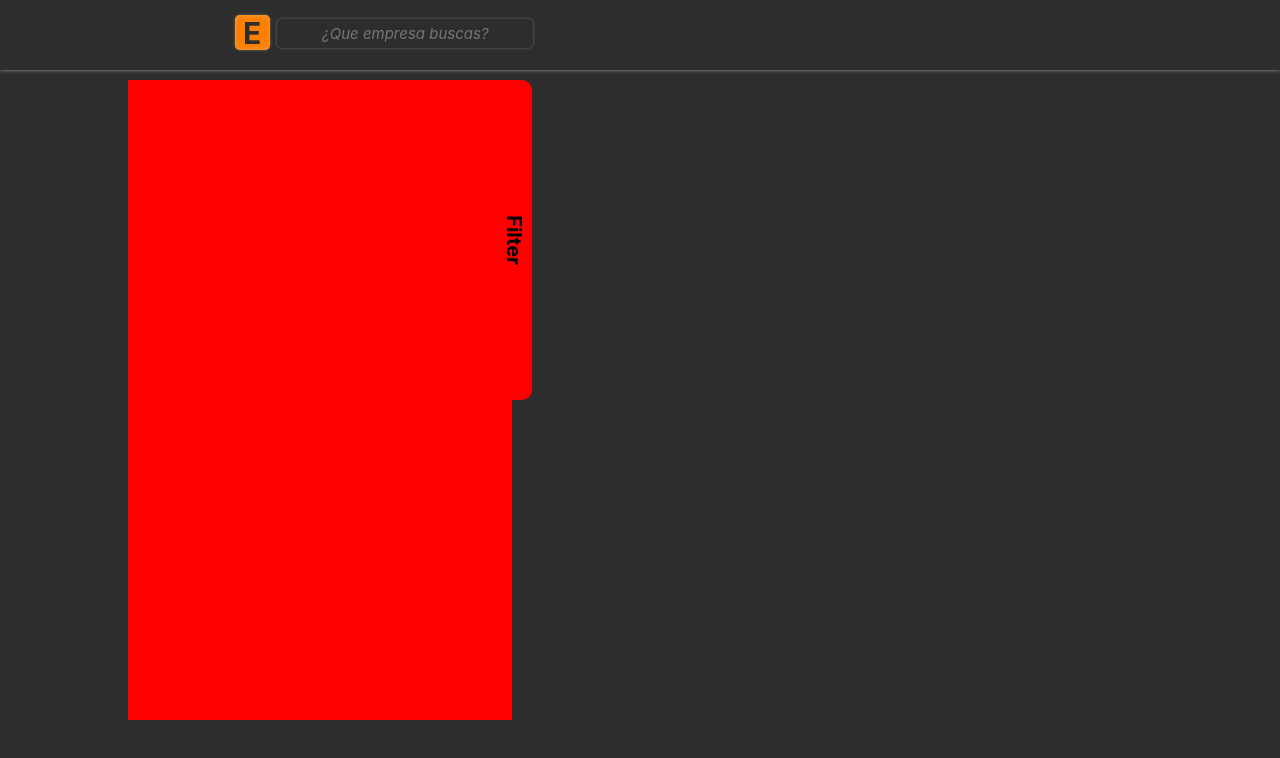
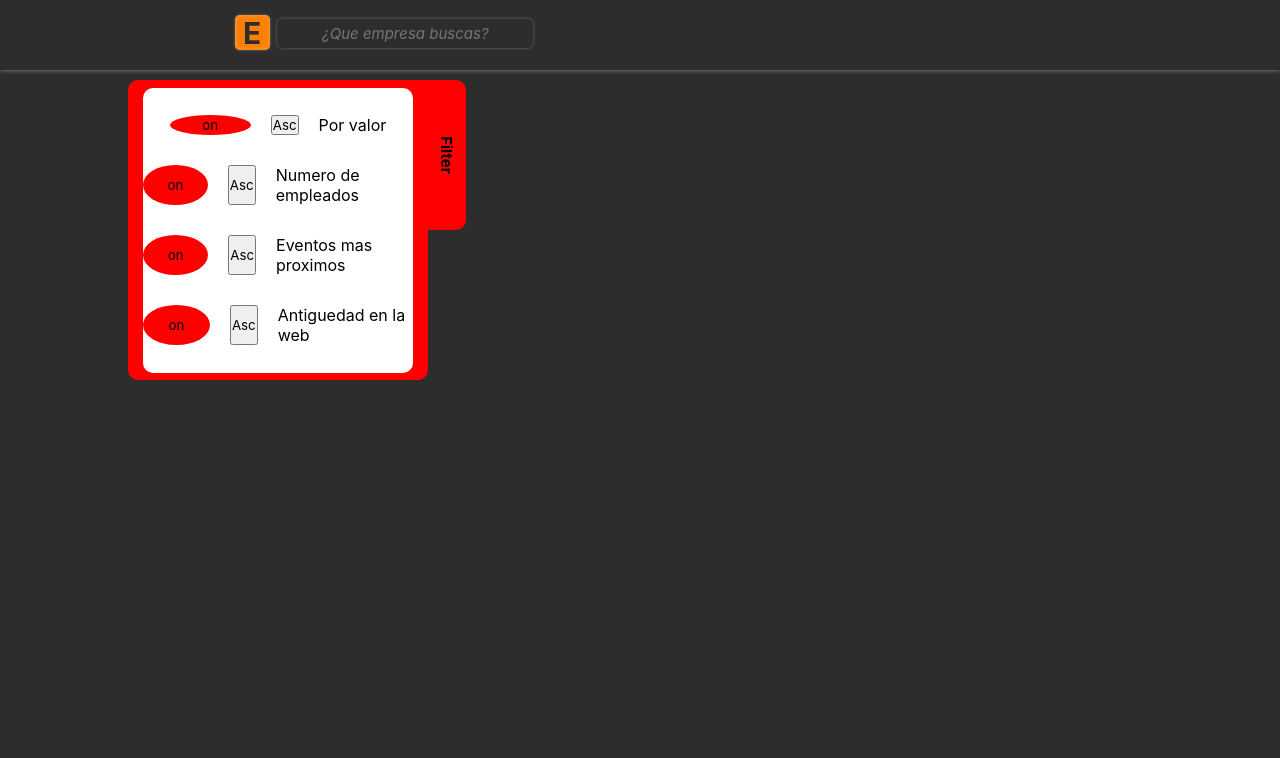
Before and after one commit to miguelCidPaz/enterprise-front, a React (Create React App) app: page /ranking in a window 1280 px wide. Shown: the top 758 px of the page. Built offline with nearby package versions, Linux system fonts and the light colour scheme.

Commit message:
punto de control

```diff
--- a/src/components/Filter/Filter.jsx
+++ b/src/components/Filter/Filter.jsx
@@ -1,15 +1,42 @@
 import './styles.scss';
 
-const Filter = () => {
+const Filter = (props) => {
 
     return (
         <section className={`filter--main`}>
+
             <button className={`filter--button-show`}>
                 <p className={`filter--button-show-label`}>Filter</p>
             </button>
-            <form action="">
 
-            </form>
+            <div className={`filter--container`}>
+
+                <div className={`filter--container-button`}>
+                    <button className={`filter--button-deactivate ${props.theme}`}>on</button>
+                    <button>Asc</button>
+                    <p>Por valor</p>
+                </div>
+
+                <div className={`filter--container-button`}>
+                    <button className={`filter--button-deactivate ${props.theme}`}>on</button>
+                    <button>Asc</button>
+                    <p>Numero de empleados</p>
+                </div>
+
+                <div className={`filter--container-button`}>
+                    <button className={`filter--button-deactivate ${props.theme}`}>on</button>
+                    <button>Asc</button>
+                    <p>Eventos mas proximos</p>
+                </div>
+
+                <div className={`filter--container-button`}>
+                    <button className={`filter--button-deactivate ${props.theme}`}>on</button>
+                    <button>Asc</button>
+                    <p>Antiguedad en la web</p>
+                </div>
+
+            </div>
+
         </section>
     )
 }
--- a/src/components/Filter/styles.scss
+++ b/src/components/Filter/styles.scss
@@ -3,9 +3,11 @@
     top: 10%;
     left:10%;
     background-color: red;
-    width: 30%;
-    height: 80%;
+    border-radius: 10px 0px 10px 10px;
+    width: 300px;
+    height: 300px;
     margin: auto;
+    z-index: 1;
 }
 
 .filter--button-show{
@@ -13,15 +15,47 @@
     background-color: red;
     border: none;
     outline: none;
-    right: -20px;
+    left: 100%;
     height: 50%;
     border-radius: 0px 10px 10px 0px;
+    z-index: 0;
 }
 
 .filter--button-show-label{
     height: 12%;
-    font-size: 20px;
+    font-size: 15px;
     transform: rotateZ(90deg);
     text-align: center;
     font-weight: bolder;
 }
+
+.filter--container{
+    background-color: white;
+    margin: auto;
+    display: flex;
+    flex-direction: column;
+    justify-content: center;
+    align-items: center;
+    gap: 30px;
+    width: 90%;
+    height: 95%;
+    margin-top: 2.5%;
+    border-radius: 10px;
+}
+
+.filter--container-button{
+    display: flex;
+    flex-direction: row;
+    width: 100%;
+    gap: 20px;
+    justify-content: center;
+}
+
+.filter--button-deactivate{
+    background-color: red;
+    border: none;
+    outline: none;
+    border-radius: 50%;
+    width: 30%;
+    height: 100%;
+}
```
